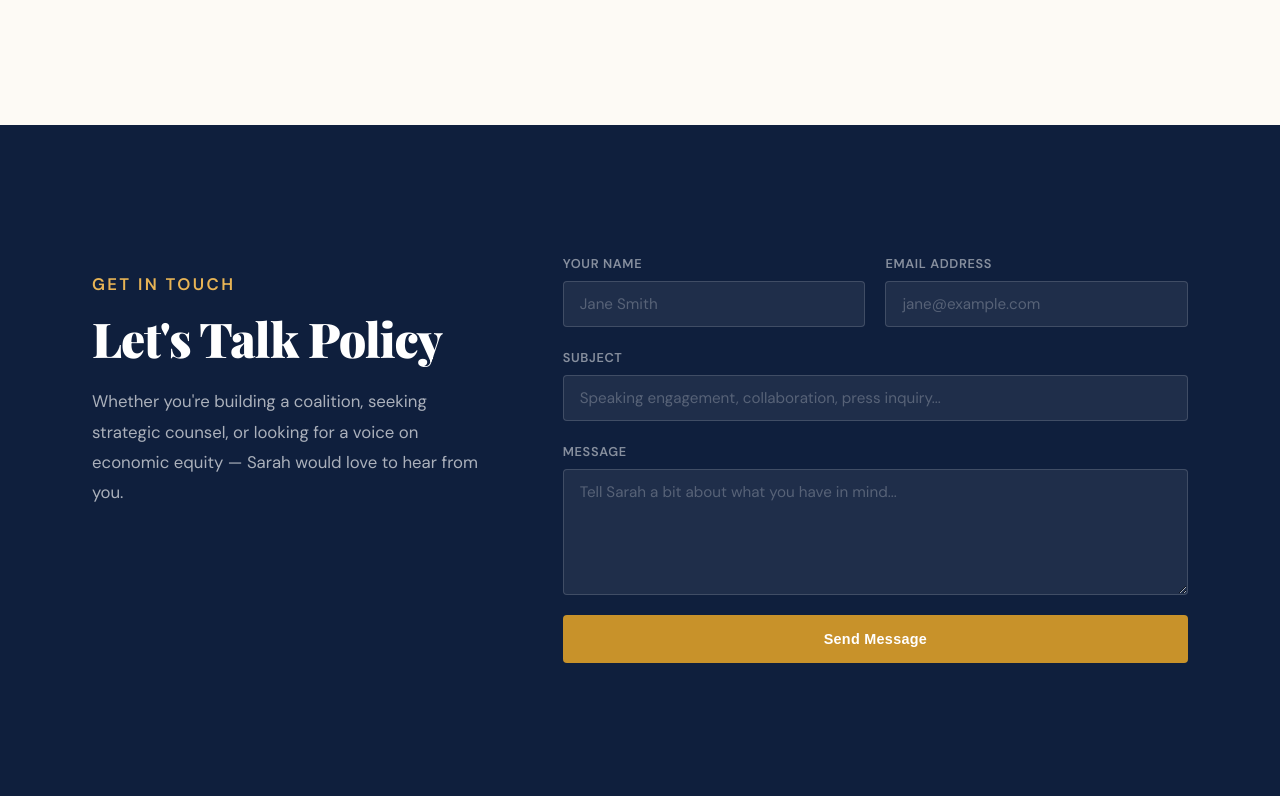
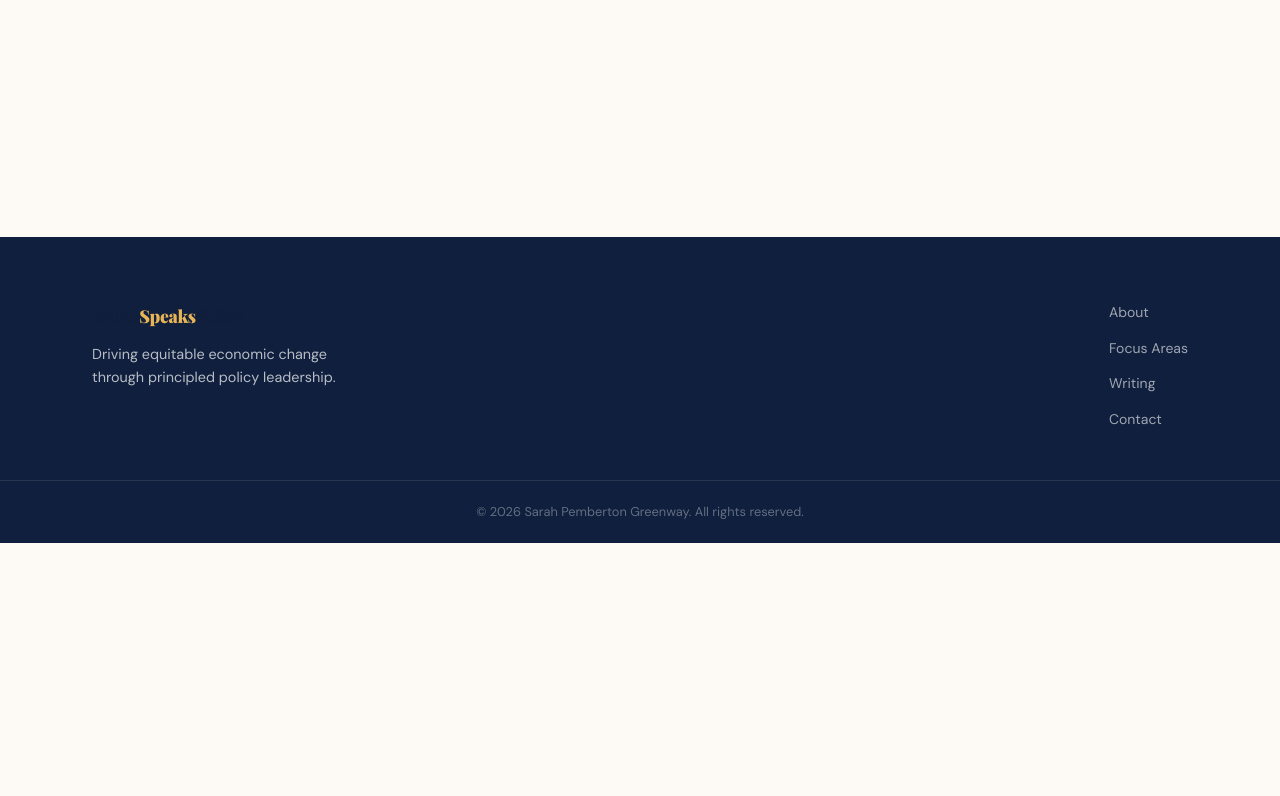
Before and after one commit to SarahSpeaksPolicy/SarahSpeaksPolicy.github.io, an Astro site: page / in a window 1280 px wide. Shown: the part 2264-3060 px from the top of the page. After the commit the page ends 2807 px from the top, so only its background shows below. Built offline with nearby package versions, Linux system fonts and the light colour scheme; Astro itself is replaced by a stand-in of ours; no server answers; a web font is replaced by a local one.

Commit message:
Remove contact form section

```diff
--- a/astro.config.mjs
+++ b/astro.config.mjs
@@ -1,6 +1,8 @@
 import { defineConfig } from 'astro/config';
+import sitemap from '@astrojs/sitemap';
 
 export default defineConfig({
   site: 'https://sarahspeakspolicy.com',
+  integrations: [sitemap()],
   output: 'static',
 });
--- a/src/pages/index.astro
+++ b/src/pages/index.astro
@@ -63,7 +63,6 @@ const displayFocus = focusAreas.length > 0 ? focusAreas : defaultFocus;
         {aboutBio.split('\n\n').map((para: string) => (
           <p class="about-para">{para}</p>
         ))}
-        <a href="#contact" class="btn-primary" style="margin-top:2rem;display:inline-block;">Work With Sarah</a>
       </div>
     </div>
   </section>
@@ -88,66 +87,9 @@ const displayFocus = focusAreas.length > 0 ? focusAreas : defaultFocus;
     </div>
   </section>
 
-  <!-- CONTACT -->
-  <section class="contact section-pad" id="contact">
-    <div class="container contact-grid">
-      <div class="contact-text">
-        <p class="section-label" style="color:var(--gold-light)">Get in Touch</p>
-        <h2>Let's Talk Policy</h2>
-        <p>Whether you're building a coalition, seeking strategic counsel, or looking for a voice on economic equity — Sarah would love to hear from you.</p>
-      </div>
-      <form class="contact-form" id="contactForm" novalidate>
-        <div class="form-row">
-          <div class="form-group">
-            <label for="name">Your Name</label>
-            <input type="text" id="name" name="name" placeholder="Jane Smith" required />
-          </div>
-          <div class="form-group">
-            <label for="email">Email Address</label>
-            <input type="email" id="email" name="email" placeholder="jane@example.com" required />
-          </div>
-        </div>
-        <div class="form-group">
-          <label for="subject">Subject</label>
-          <input type="text" id="subject" name="subject" placeholder="Speaking engagement, collaboration, press inquiry..." />
-        </div>
-        <div class="form-group">
-          <label for="message">Message</label>
-          <textarea id="message" name="message" rows="5" placeholder="Tell Sarah a bit about what you have in mind..." required></textarea>
-        </div>
-        <button type="submit" class="btn-primary btn-full">Send Message</button>
-        <p class="form-note" id="formStatus"></p>
-      </form>
-    </div>
-  </section>
 
 </Layout>
 
-<script>
-  // Simple form → Formspree (or swap for your own endpoint)
-  // Replace YOUR_FORM_ID with your Formspree form ID
-  const form = document.getElementById('contactForm') as HTMLFormElement;
-  const status = document.getElementById('formStatus');
-  form?.addEventListener('submit', async (e) => {
-    e.preventDefault();
-    const data = new FormData(form);
-    try {
-      const res = await fetch('https://formspree.io/f/YOUR_FORM_ID', {
-        method: 'POST',
-        body: data,
-        headers: { Accept: 'application/json' },
-      });
-      if (res.ok) {
-        if (status) status.textContent = "Thanks! Sarah will be in touch soon.";
-        form.reset();
-      } else {
-        if (status) status.textContent = "Something went wrong. Please try emailing directly.";
-      }
-    } catch {
-      if (status) status.textContent = "Network error. Please try again.";
-    }
-  });
-</script>
 
 <style>
   /* ── HERO ── */
@@ -383,57 +325,6 @@ const displayFocus = focusAreas.length > 0 ? focusAreas : defaultFocus;
 
   .focus-card p { color: var(--text-muted); font-size: 0.95rem; line-height: 1.75; }
 
-  /* ── CONTACT ── */
-  .contact {
-    background: var(--navy);
-    color: white;
-  }
-
-  .contact-grid {
-    display: grid;
-    grid-template-columns: 1fr 1.6fr;
-    gap: 5rem;
-    align-items: start;
-  }
-
-  .contact-text h2 { color: white; }
-  .contact-text p { color: rgba(255,255,255,0.65); font-size: 1.05rem; line-height: 1.8; margin-top: 1rem; }
-
-  .contact-form { display: flex; flex-direction: column; gap: 1.25rem; }
-
-  .form-row { display: grid; grid-template-columns: 1fr 1fr; gap: 1.25rem; }
-
-  .form-group { display: flex; flex-direction: column; gap: 0.4rem; }
-
-  .form-group label {
-    font-size: 0.8rem;
-    font-weight: 600;
-    letter-spacing: 0.05em;
-    text-transform: uppercase;
-    color: rgba(255,255,255,0.5);
-  }
-
-  .form-group input,
-  .form-group textarea {
-    background: rgba(255,255,255,0.07);
-    border: 1px solid rgba(255,255,255,0.15);
-    border-radius: 4px;
-    padding: 0.75rem 1rem;
-    color: white;
-    font-family: var(--font-body);
-    font-size: 0.95rem;
-    transition: border-color 0.2s;
-    resize: vertical;
-  }
-  .form-group input::placeholder,
-  .form-group textarea::placeholder { color: rgba(255,255,255,0.25); }
-  .form-group input:focus,
-  .form-group textarea:focus {
-    outline: none;
-    border-color: var(--gold-light);
-  }
-
-  .form-note { font-size: 0.85rem; color: var(--gold-light); text-align: center; min-height: 1.2em; }
 
   /* ── RESPONSIVE ── */
   @media (max-width: 900px) {
```
